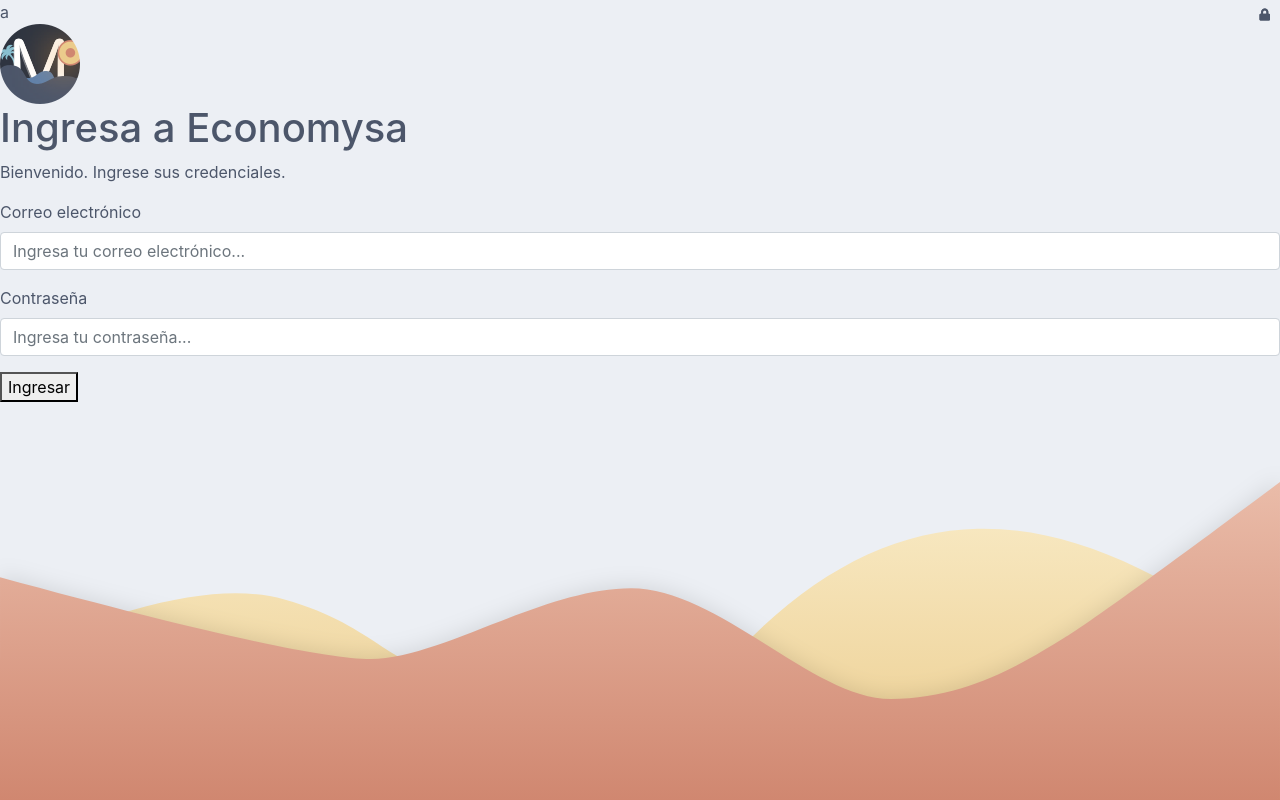
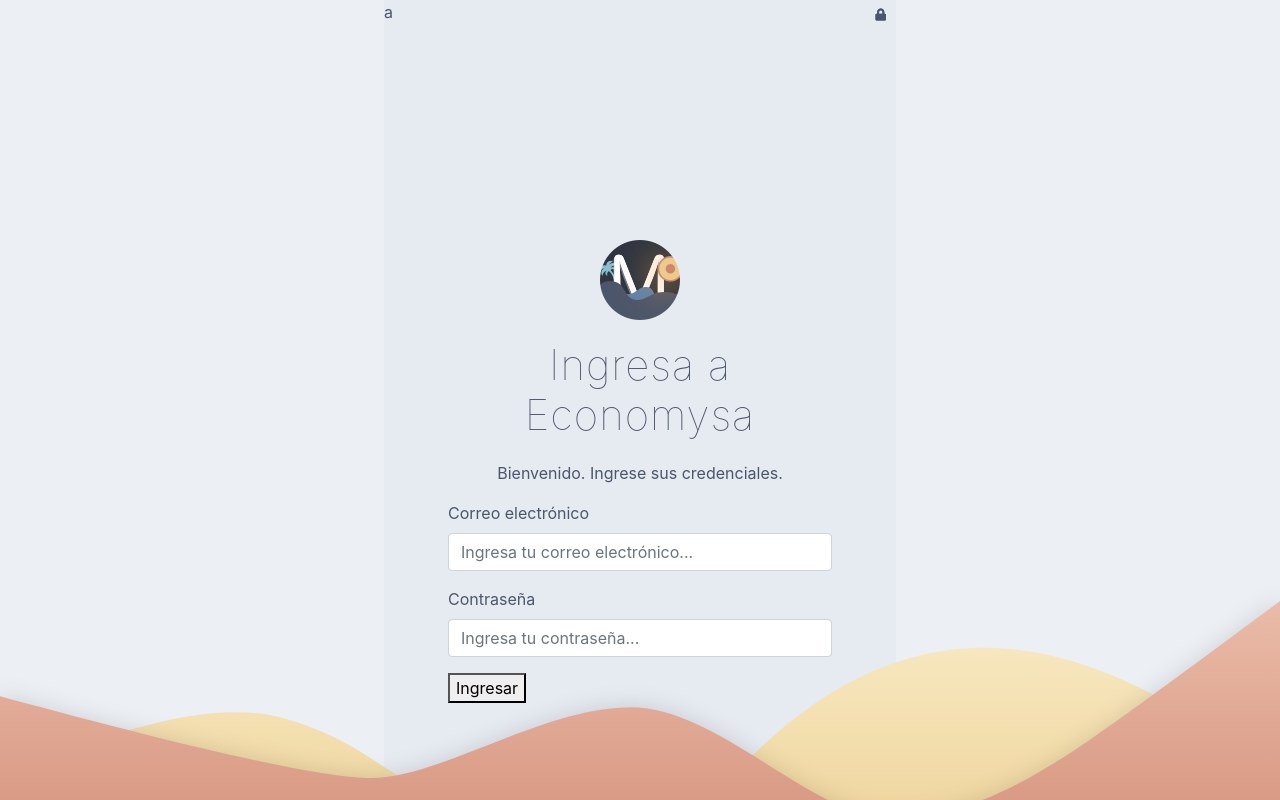
Before and after one commit to Franco-Ezequiel-Marchegiani/Economysa, a React (Create React App) app: page /login in a window 1280 px wide. Built offline with nearby package versions, Linux system fonts and the light colour scheme.

Commit message:
Solución background imagen, la re contra pelee

```diff
--- a/src/components/Login/Login.css
+++ b/src/components/Login/Login.css
@@ -1,8 +1,75 @@
 .loginContainerAll{
     background-color: #eceff4;
+    z-index: -2;
+    position: relative;
+}
+.loginContainerImagebg{
+
+    width: 100vw;
+    height: 100vh;
+}
+.loginContainer{
+    background-color: rgba(216, 222, 233, 0.3);
+    max-width: 40%;
+    height: 100%;
+    margin: auto;
+    z-index: -1;
+    position: relative;
+}
+.prueba{
+    width: 100%;
+    height: 100vh;
     background-image: url("../../images/fondoLogin.svg");
     background-repeat: no-repeat;
     background-position: 0 100%;
     background-size: 100%;
-    height: 100vh;
 }
+.formLogin{
+    width: 75%;
+    margin: auto;
+}
+.titleLogin{
+    font-size: 42px;
+    font-weight: 100;
+    letter-spacing: 1px;
+    margin: 20px 0;
+    text-align: center;
+}
+.titleLogin span{
+    display: block;
+}
+.loginContent{
+    display: flex;
+    justify-content: flex-end;
+    flex-direction: column;
+}
+.loginContent img{
+    width: 80px;
+}
+.iconLoginContainer{
+    padding-top: 216px;
+    display: flex;
+    justify-content: center;
+}
+.parrafoLogin{
+    text-align: center;
+}
+@media only screen and (min-width: 1000px){
+    .prueba{
+        width: 100%;
+        height: 100vh;
+        background-image: url("../../images/fondoLogin.svg");
+        background-repeat: no-repeat;
+        background-position: 0 350px;
+        background-size: 100% 100%;
+        background-attachment: fixed;
+    }
+}
+@media only screen and (min-width: 1400px){
+    .titleLogin span{
+        display: inline;
+    }
+    .prueba{
+        background-position: 0 400px;
+    }
+}
--- a/src/components/Login/Login.js
+++ b/src/components/Login/Login.js
@@ -6,14 +6,18 @@
   return (
     <section className="loginContainerAll">
         <div>
+            <main className='prueba'>
+                <div className='loginContainer'>
+                    <div>
                       <span className='btn-darkModeLogin'>a</span>
                     </div>
-      <main className='loginContainer'>
-        <div>
+                    <div className='loginContent'>
+                    <div className='iconLoginContainer'>
                       <img src={Logo} alt="" />
-          <h1>Ingresa a Economysa</h1>
-          <p>Bienvenido. Ingrese sus credenciales.</p>
-          <Form>
+                    </div>
+                      <h1 className='titleLogin'><span>Ingresa a</span> <span>Economysa</span></h1>
+                      <p className='parrafoLogin'>Bienvenido. Ingrese sus credenciales.</p>
+                      <Form className='formLogin'>
                           <Form.Group className="mb-3 inputRegister" controlId="formBasicEmail">
                             <Form.Label>Correo electrónico</Form.Label>
                               <div>
@@ -34,7 +38,9 @@
                           </button>
                       </Form>
                     </div>
+                  </div>
             </main>
+          </div>
     </section>
   );
 }
```
Lines whose indentation alone changed are shown as unchanged.
